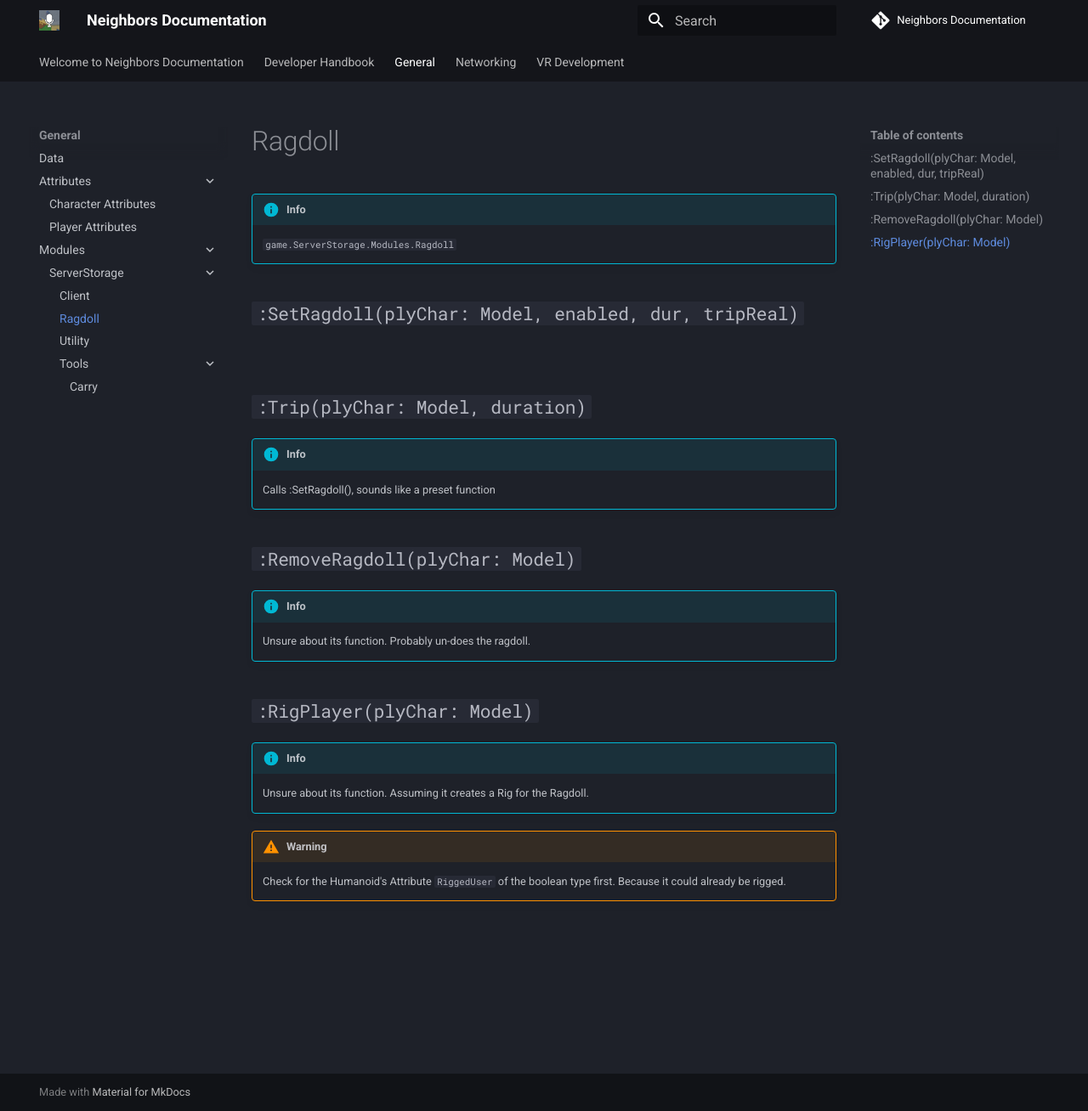
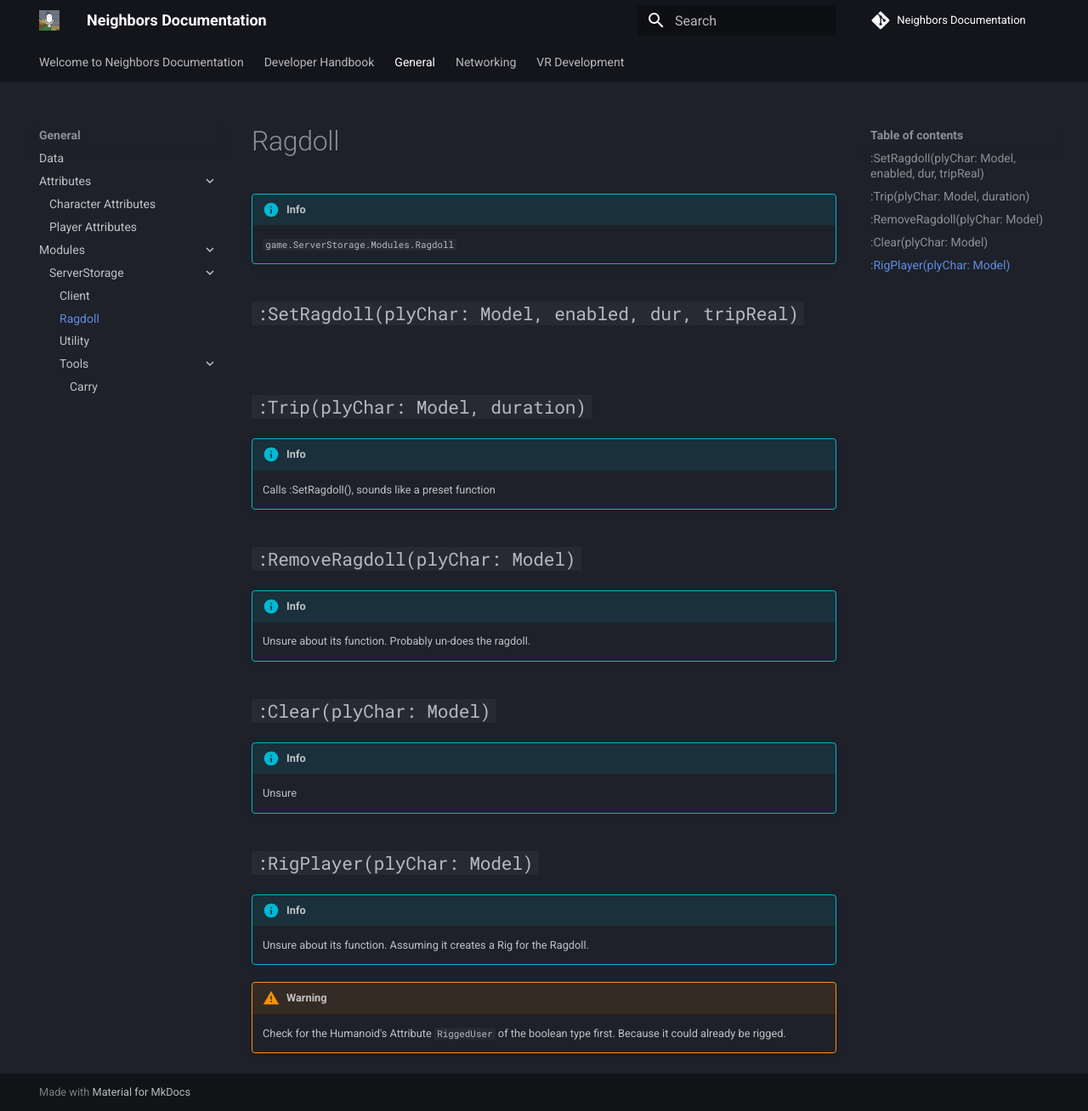
Before and after one commit to TheBoogle/neighbors-documentation, an MkDocs documentation site: the page built from docs/General/Modules/ServerStorage/Ragdoll.md, in a window 1280 px wide and 1308 px high. Shown: the whole window at 85% size. Built offline with MkDocs 1.6.1 and Material for MkDocs 9.7.7, drawn with Linux system fonts in a browser that asks for light colours; comment, search, counter and statistics services are not loaded.

Commit message:
Update Ragdoll.md

```diff
--- a/docs/General/Modules/ServerStorage/Ragdoll.md
+++ b/docs/General/Modules/ServerStorage/Ragdoll.md
@@ -15,6 +15,11 @@
     Unsure about its function. Probably un-does the ragdoll.
 
 
+## `:Clear(plyChar: Model)`
+!!! info end
+    Unsure
+
+
 ## `:RigPlayer(plyChar: Model)`
 !!! info end
     Unsure about its function. Assuming it creates a Rig for the Ragdoll.
```
